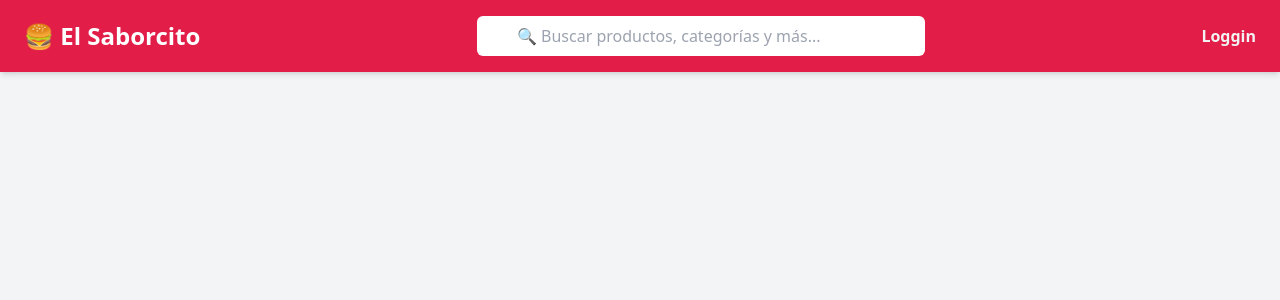
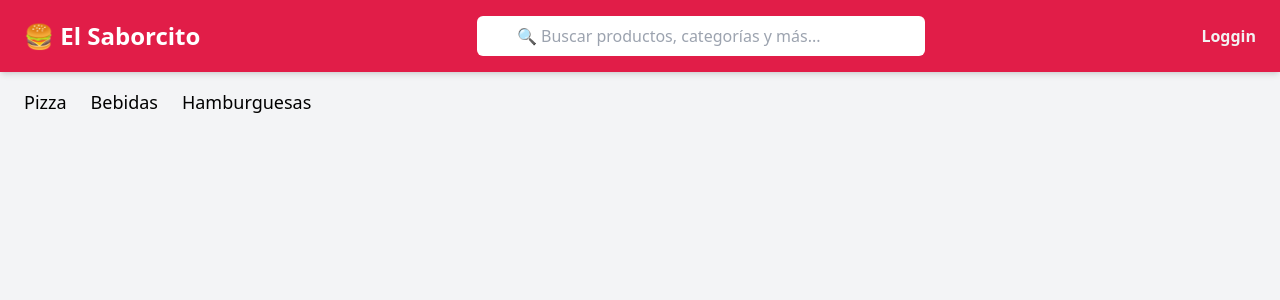
Before and after one commit to LautaroEmanuelG/El_saborcito_front, a React (Vite) app: page / in a window 1280 px wide. Shown: the top 300 px of the page. Built offline with nearby package versions, Linux system fonts and the light colour scheme.

Commit message:
Feat (Categorias) : Añadida lista e item

```diff
--- a/src/components/categorias/BtnCategoria.tsx
+++ b/src/components/categorias/BtnCategoria.tsx
@@ -1,5 +1,17 @@
-export const BtnCategoria = () => {
+type Props = {
+  category: {
+    id: number;
+    nombre: string;
+  };
+};
+
+export const BtnCategoria = ({ category }: Props) => {
   return (
-    <div>BtnCategoria</div>
-  )
-}
+    <a
+      key={category.id}
+      href="#"
+      className="text-lg font-medium hover:text-primary transition-colors">
+      {category.nombre}
+    </a>
+  );
+};
--- a/src/components/categorias/ListaCategorias.tsx
+++ b/src/components/categorias/ListaCategorias.tsx
@@ -1,6 +1,17 @@
-export const ListaCategorias = () => {
+import categorias from '../../data/ListaCategorias.json';
+import { BtnCategoria } from './BtnCategoria';
+
+type Props = {};
+
+export const ListaCategorias = ({}: Props) => {
   return (
-    <div className="d-flex">
-    </div>
-  )
-}
+    <nav className="flex gap-4 md:gap-6 mb-6">
+      {categorias.map(category => (
+        <BtnCategoria
+          key={category.id}
+          category={category}
+        />
+      ))}
+    </nav>
+  );
+};
```
